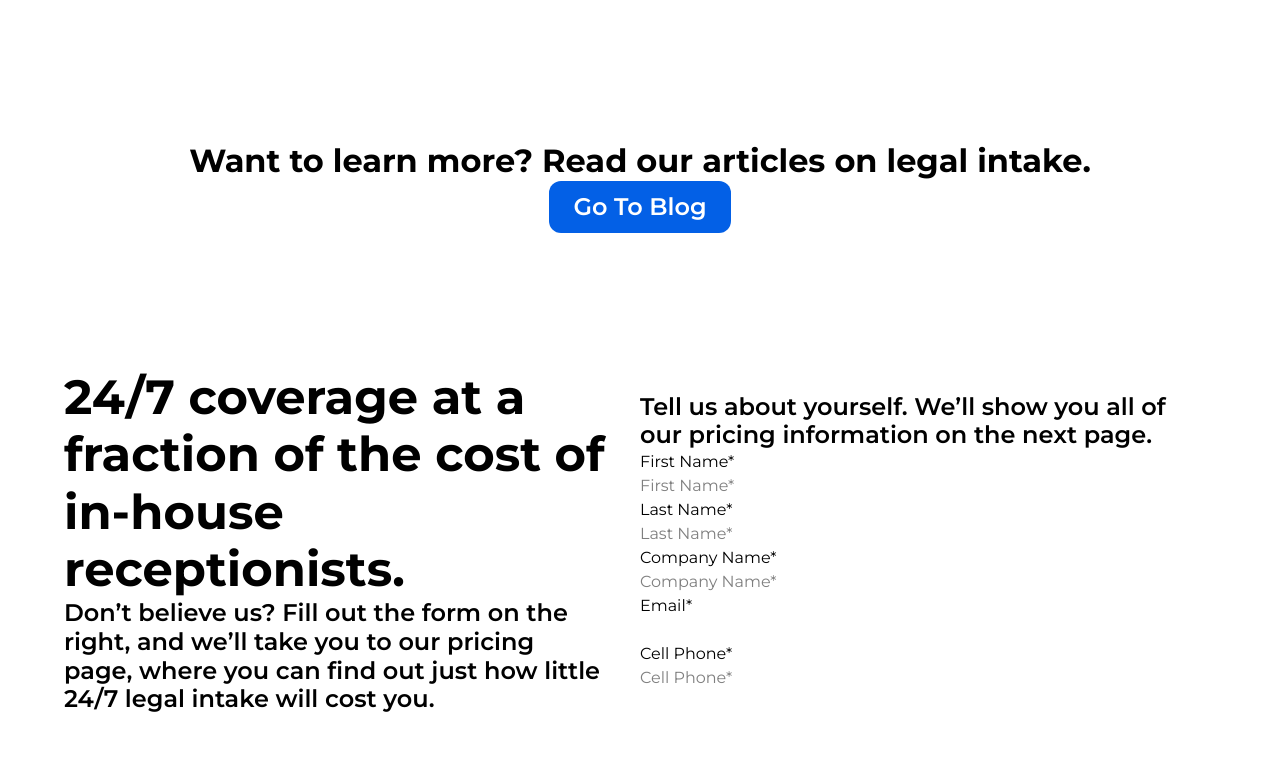
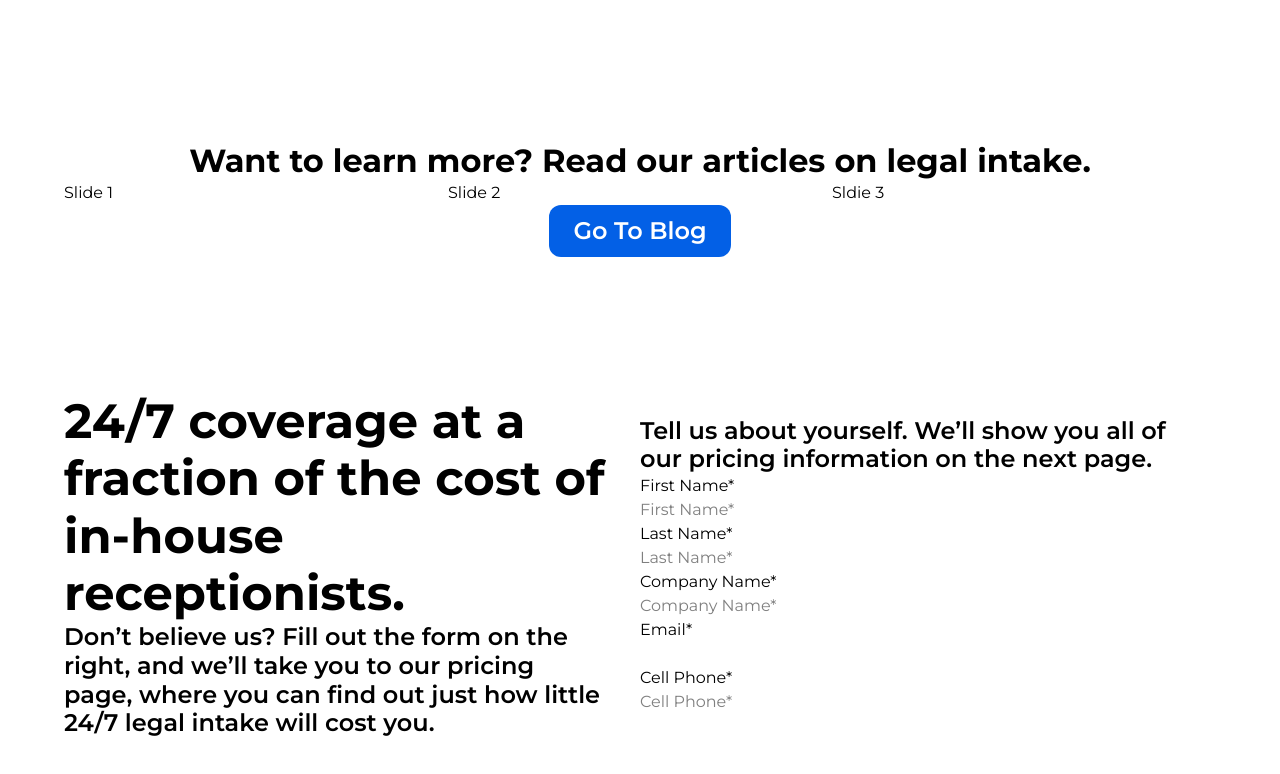
Before and after one commit to kayla-pagan/next-app, a Next.js app: page / in a window 1280 px wide. Shown: the part 2264-3038 px from the top of the page. Built offline with nearby package versions, Linux system fonts and the light colour scheme.

Commit message:
Install and structure embla carousel

```diff
--- a/app/components/Carousel.tsx
+++ b/app/components/Carousel.tsx
@@ -0,0 +1,17 @@
+"use client";
+
+import useEmblaCarousel from "embla-carousel-react"
+
+export default function Carousel() {
+    const [emblaRef] = useEmblaCarousel()
+
+    return (
+        <div className="embla w-full" ref={emblaRef}>
+            <div className="embla__container flex">
+                <div className="embla__slide basis-1/3">Slide 1</div>
+                <div className="embla__slide basis-1/3">Slide 2</div>
+                <div className="embla__slide basis-1/3">Sldie 3</div>
+            </div>
+        </div>
+    )
+}
--- a/app/page.tsx
+++ b/app/page.tsx
@@ -1,6 +1,5 @@
 
 
-import Link from "next/link"
 import LinkButton from "./components/LinkButton"
 import Image from "next/image"
 import AnsweringServiceIcon from "@/public/answering-service-icon.svg"
@@ -11,6 +10,7 @@ import ReceptionistImg from "@/public/receptionist-img.png"
 import LandingHeroMobbile from "@/public/landing-hero-mobile.jpg"
 import { IoMdStar } from "react-icons/io";
 import { IoIosCheckmarkCircle } from "react-icons/io";
+import Carousel from "./components/Carousel"
 
 export default function Home() {
   return (
@@ -168,7 +168,7 @@ export default function Home() {
       {/* blog section */}
       <section className="flex flex-col justify-center items-center max-w-6xl mx-auto py-12 md:py-16">
         <h2 className="header-2 text-center">Want to learn more? Read our articles on legal intake.</h2>
-        {/* carousel */}
+        <Carousel />
         <LinkButton href="/blog" variant="primary" size="lg">Go to blog</LinkButton>
       </section>
 
--- a/package.json
+++ b/package.json
@@ -9,6 +9,7 @@
     "lint": "eslint"
   },
   "dependencies": {
+    "embla-carousel-react": "^8.6.0",
     "next": "15.5.3",
     "react": "19.1.0",
     "react-dom": "19.1.0",
```
Also changed, not shown: 1 other file (tests, documents, lock files or other folders).
